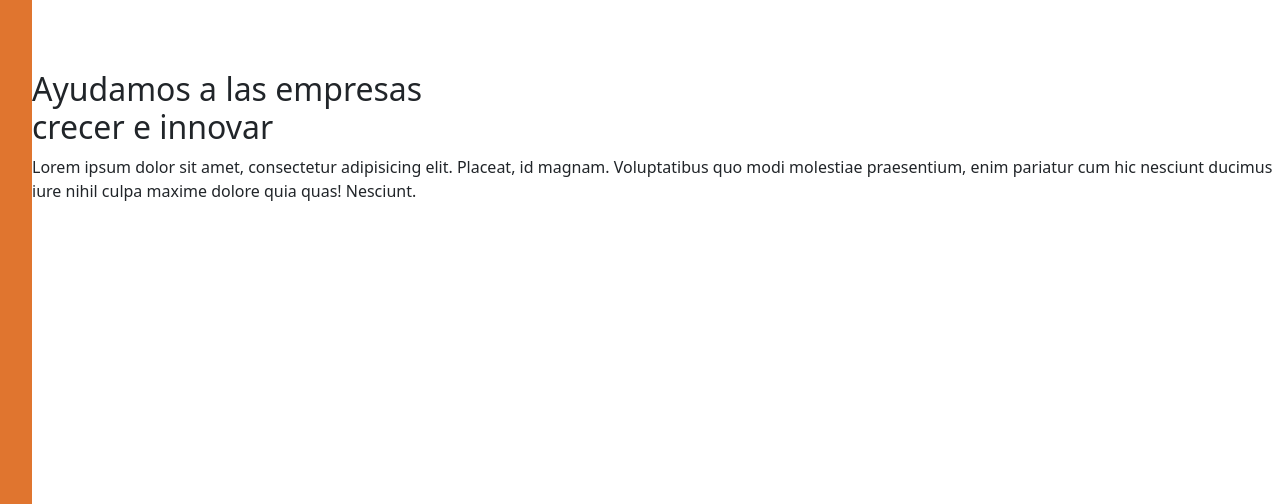
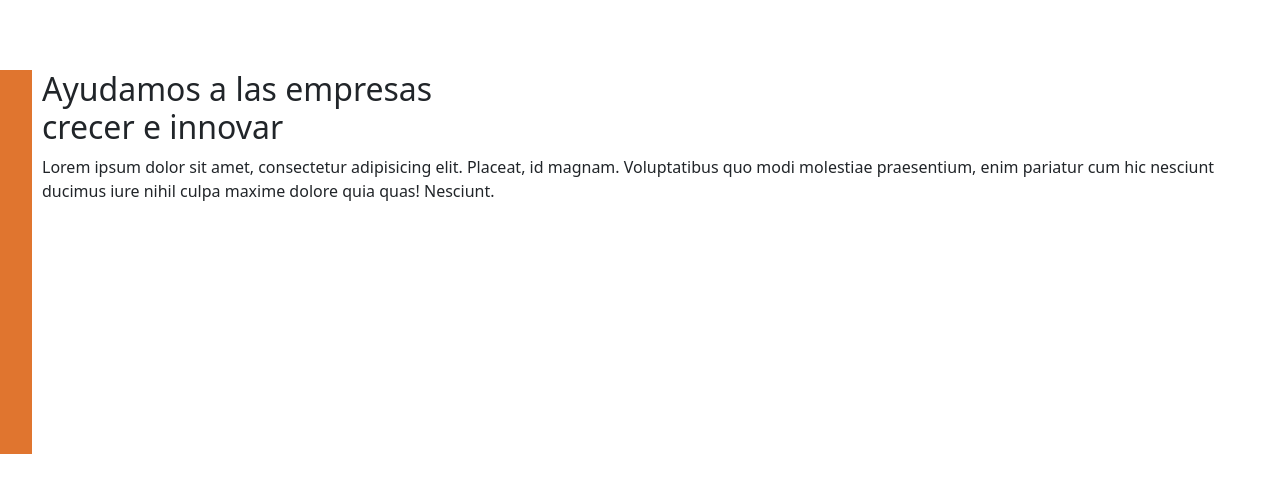
Before and after one commit to oviedoo/PIN-2303-Front, a React (Create React App) app: page / in a window 1280 px wide. Shown: the part 1174-1678 px from the top of the page. Built offline with nearby package versions, Linux system fonts and the light colour scheme.

Commit message:
Estilos a sobre sonotros

```diff
--- a/src/App.scss
+++ b/src/App.scss
@@ -20,11 +20,15 @@ section {
     justify-content: center;
     align-items: center;
     flex-direction: column;
-    border-left: solid 32px $primary;
 
+    .about-container {
 
+        height: 384px;
+        border-left: solid 32px $primary;
+    }
 
     .about-content {
+        margin-left: 10px;
         height: 384px;
     }
 
```
